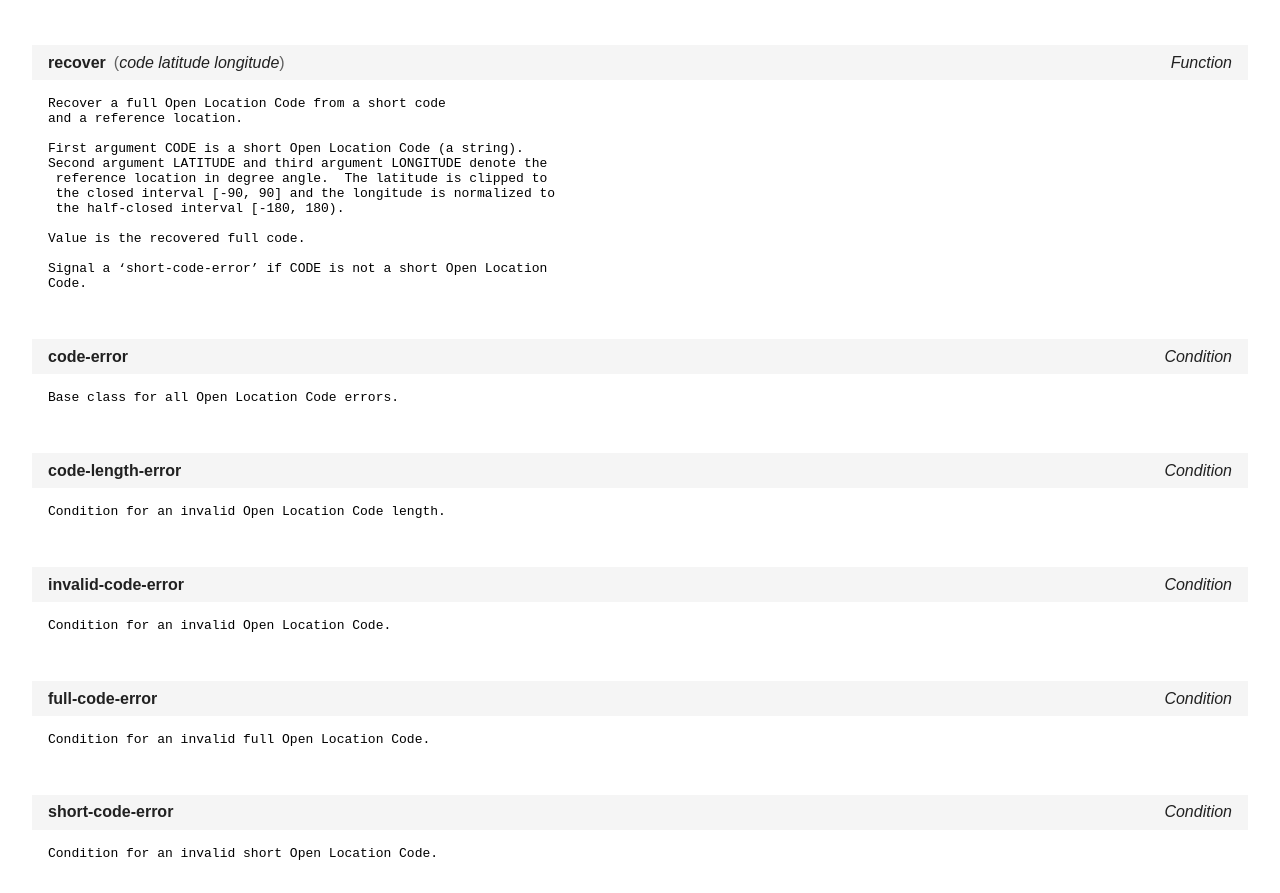
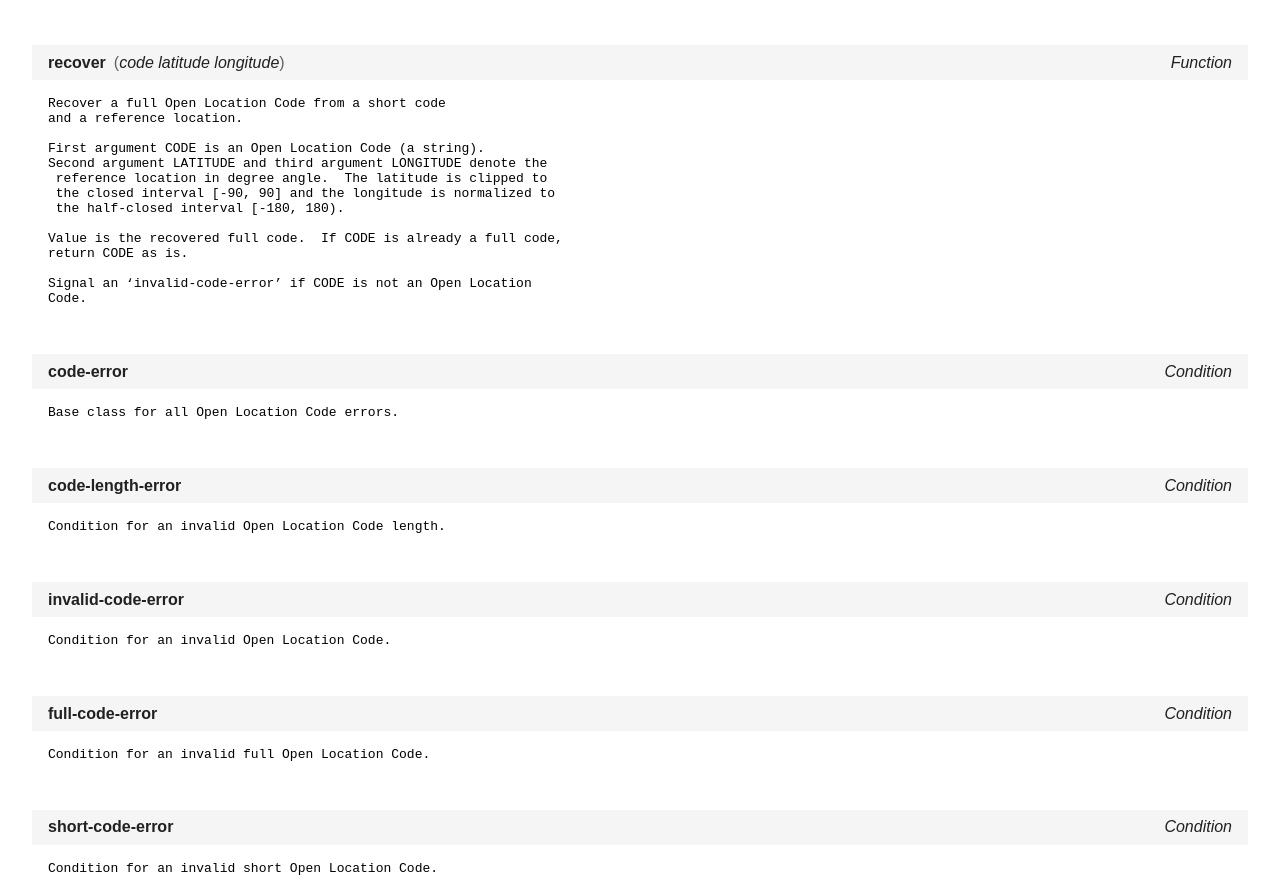
Before and after one commit to ralph-schleicher/open-location-code, a plain HTML site: page doc/open-location-code.html in a window 1280 px wide. Shown: the part 2213-3106 px from the top of the page. Drawn offline with Linux system fonts and the light colour scheme.

Commit message:
Regenerate documentation.

```diff
--- a/doc/open-location-code.html
+++ b/doc/open-location-code.html
@@ -535,15 +535,16 @@ Signal a &#x2018;full-code-error&#x2019; if CODE is not a full Open Location Cod
      <pre>Recover a full Open Location Code from a short code
 and a reference location.
 
-First argument CODE is a short Open Location Code (a string).
+First argument CODE is an Open Location Code (a string).
 Second argument LATITUDE and third argument LONGITUDE denote the
  reference location in degree angle.  The latitude is clipped to
  the closed interval [-90, 90] and the longitude is normalized to
  the half-closed interval [-180, 180).
 
-Value is the recovered full code.
+Value is the recovered full code.  If CODE is already a full code,
+return CODE as is.
 
-Signal a &#x2018;short-code-error&#x2019; if CODE is not a short Open Location
+Signal an &#x2018;invalid-code-error&#x2019; if CODE is not an Open Location
 Code.</pre>
     </div>
    </div>
```
